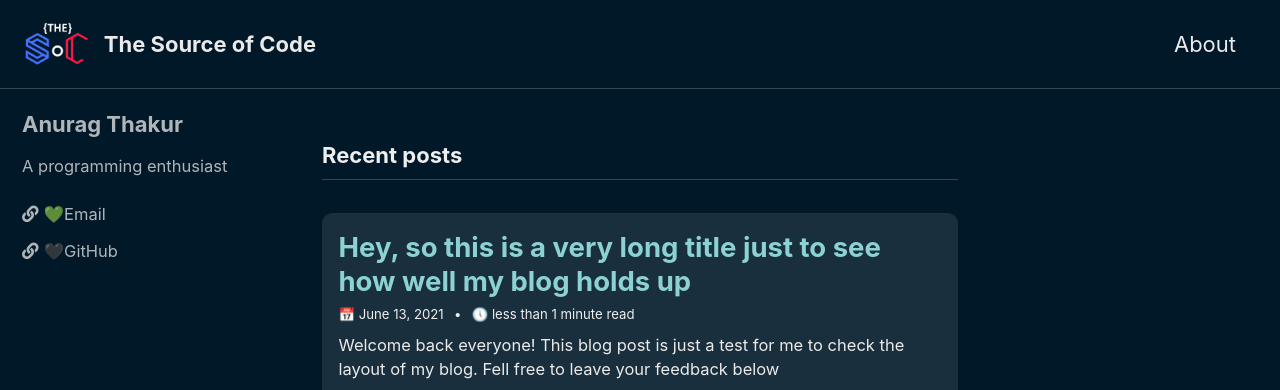
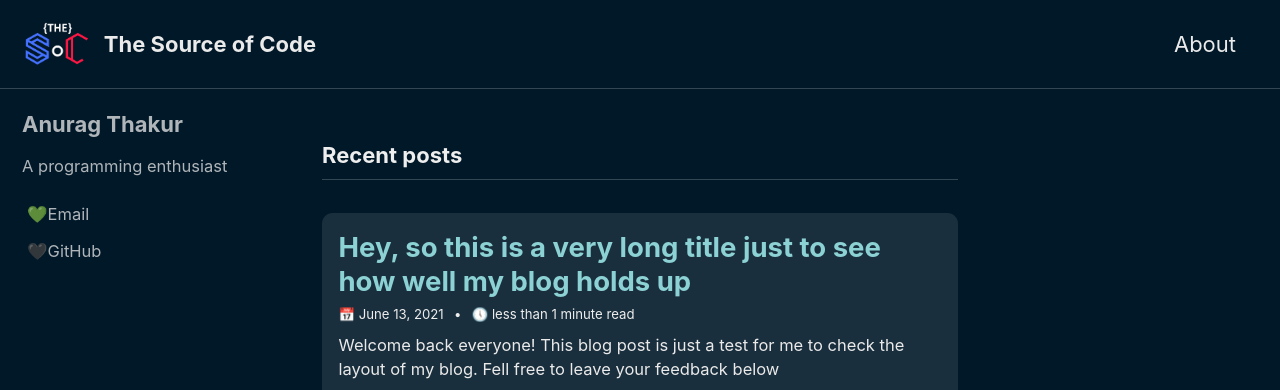
Before and after one commit to thesourceofcode/thesourceofcode.github.io, a Jekyll site: the page built from index.html, in a window 1280 px wide. Shown: the top 390 px of the page. Built offline with Jekyll 4.4.1, drawn with Linux system fonts in a browser that asks for light colours; cached includes are drawn as plain includes; the list of posts is cut into pages by our own code.

Commit message:
Bye bye fonts

```diff
--- a/_includes/head.html
+++ b/_includes/head.html
@@ -15,7 +15,6 @@
 
 <!-- For all browsers -->
 <link rel="stylesheet" href="{{ '/assets/css/main.css' | relative_url }}">
-<link rel="stylesheet" href="https://cdn.jsdelivr.net/npm/@fortawesome/fontawesome-free@5/css/all.min.css">
 
 <!--[if IE]>
   <style>
```
